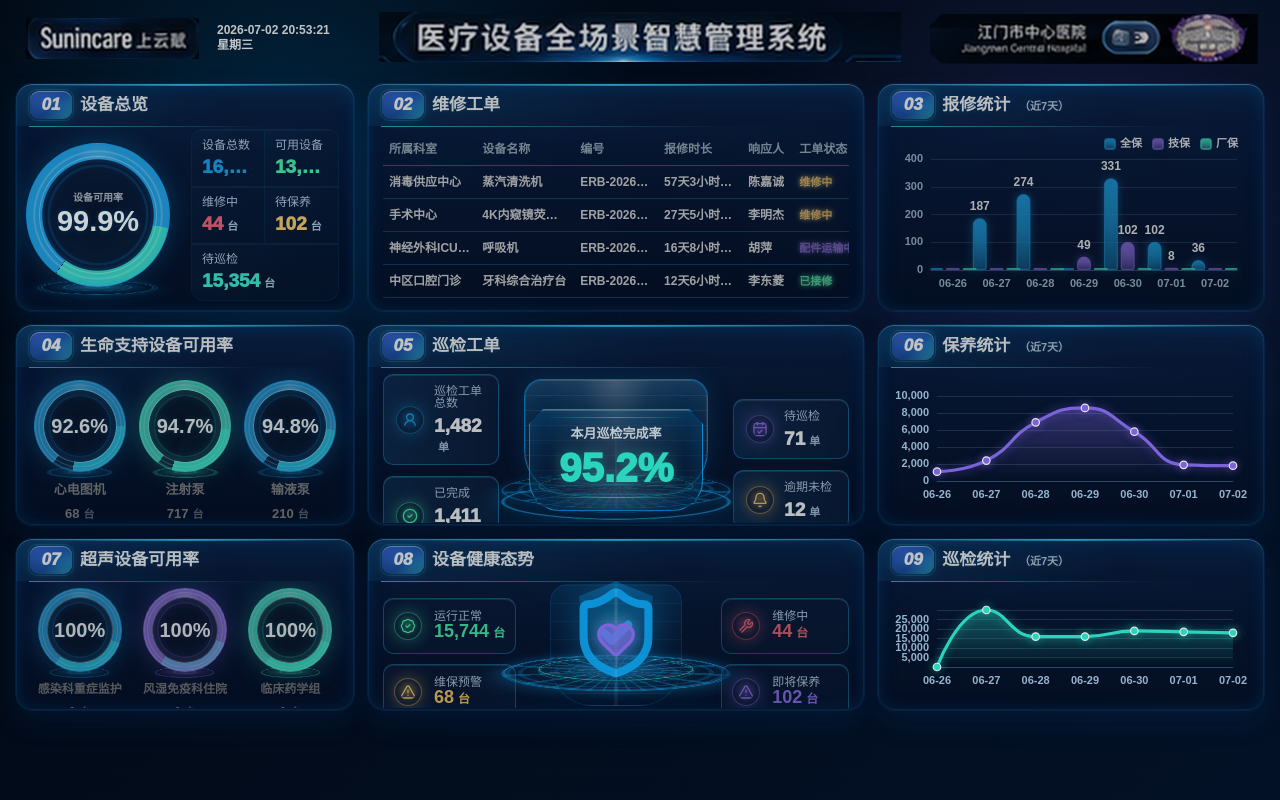
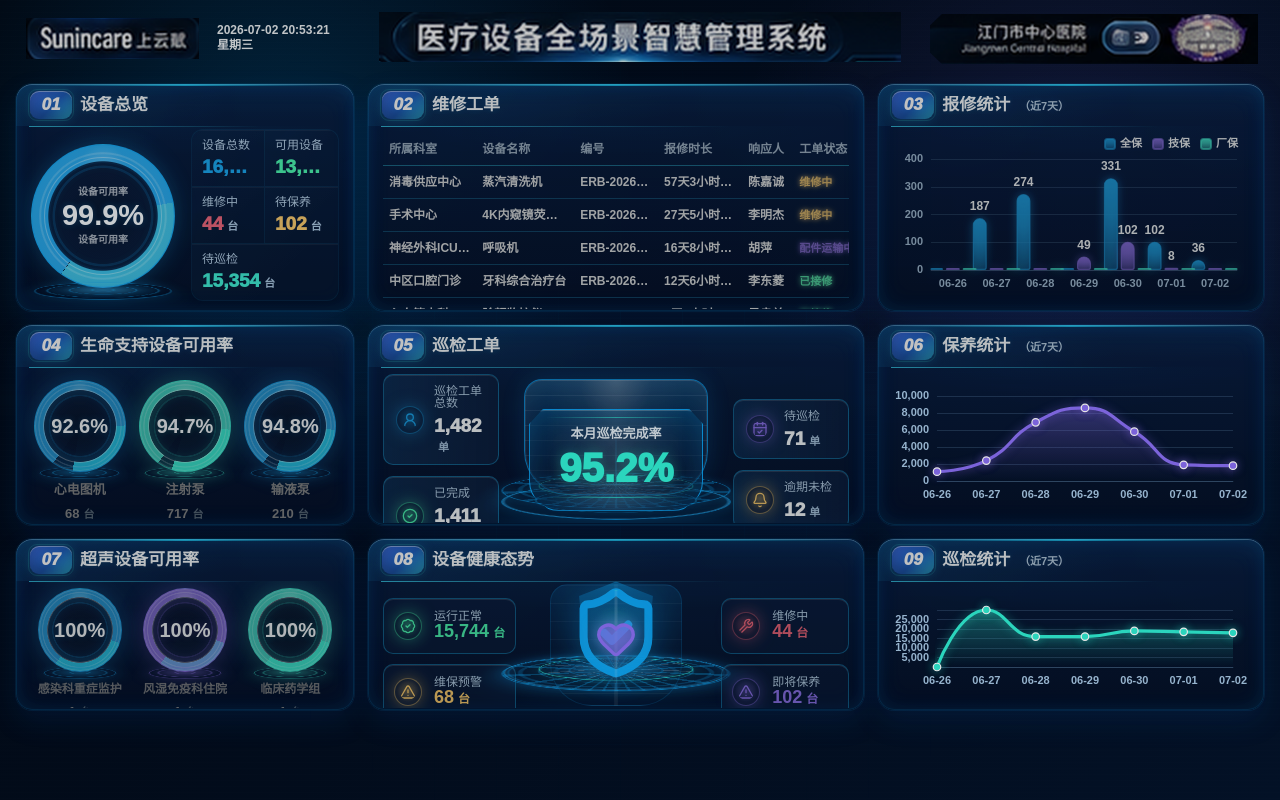
Before and after one commit to Hoshino-wind/medical-dashboard-vue, a Vue app: page / in a window 1280 px wide. Built offline with nearby package versions, Linux system fonts and the light colour scheme.

Commit message:
Refine dashboard ring alignment and table density

```diff
--- a/src/components/MetricRing.vue
+++ b/src/components/MetricRing.vue
@@ -31,6 +31,7 @@ defineProps({
       <div class="metric-inner">
         <div v-if="insideLabel" class="metric-inside-label">{{ insideLabel }}</div>
         <div class="metric-value">{{ value }}%</div>
+        <div v-if="insideLabel && !showFooter" class="metric-inside-caption">{{ insideLabel }}</div>
       </div>
     </div>
     <div v-if="showFooter" class="text-center">
--- a/src/data/dashboard.js
+++ b/src/data/dashboard.js
@@ -140,6 +140,7 @@ export const dashboardData = {
     ["手术中心", "4K内窥镜荧光摄像", "ERB-202606106", "27天5小时59分", "李明杰", "维修中"],
     ["神经外科ICU住院", "呼吸机", "ERB-202606381", "16天8小时53分", "胡萍", "配件运输中"],
     ["中区口腔门诊", "牙科综合治疗台", "ERB-202606516", "12天6小时20分", "李东菱", "已接修"],
+    ["心血管内科", "除颤监护仪", "ERB-202606421", "8天9小时11分", "吴良美", "已接修"],
   ],
   inspectionOrders: {
     rate: 95.2,
--- a/src/styles.css
+++ b/src/styles.css
@@ -521,6 +521,14 @@ select {
   line-height: 1;
 }
 
+.metric-inside-caption {
+  margin-top: 5px;
+  color: color-mix(in srgb, var(--text) 68%, transparent);
+  font-size: 10px;
+  font-weight: 800;
+  line-height: 1;
+}
+
 .metric-ring::before {
   content: "";
   position: absolute;
@@ -573,24 +581,51 @@ select {
   min-width: 0;
   align-items: center;
   justify-content: center;
-  transform: translateX(-8px);
+  transform: translate(-3px, 1px);
+}
+
+.overview-feature-ring {
+  position: relative;
+  isolation: isolate;
+}
+
+.overview-feature-ring::before {
+  content: "";
+  position: absolute;
+  left: 50%;
+  bottom: 7px;
+  z-index: 0;
+  width: 18px;
+  height: 118px;
+  border-radius: 999px;
+  background: linear-gradient(
+    180deg,
+    transparent 0%,
+    color-mix(in srgb, var(--accent) 22%, transparent) 48%,
+    color-mix(in srgb, var(--accent) 48%, transparent) 100%
+  );
+  filter: blur(8px);
+  opacity: 0.62;
+  transform: translateX(-50%);
+  pointer-events: none;
 }
 
 .overview-feature-ring .metric-ring {
-  filter: brightness(0.92) saturate(0.98);
+  z-index: 1;
+  filter: brightness(0.9) saturate(0.96);
   background:
-    radial-gradient(circle at center, color-mix(in srgb, var(--surface-strong) 94%, black 10%) 0 55%, transparent 56%),
-    radial-gradient(circle at center, transparent 0 62%, color-mix(in srgb, white 20%, transparent) 63% 64%, transparent 65% 71%, color-mix(in srgb, var(--accent) 60%, transparent) 72% 74%, transparent 75%),
-    radial-gradient(circle at 50% 17%, color-mix(in srgb, white 32%, transparent), transparent 18%),
+    radial-gradient(circle at center, color-mix(in srgb, var(--surface-strong) 94%, black 10%) 0 54%, transparent 55%),
+    radial-gradient(circle at center, transparent 0 61%, color-mix(in srgb, white 18%, transparent) 62% 63%, transparent 64% 70%, color-mix(in srgb, var(--accent) 66%, transparent) 71% 74%, transparent 75%),
+    radial-gradient(circle at 50% 17%, color-mix(in srgb, white 30%, transparent), transparent 18%),
     conic-gradient(
       from 216deg,
-      color-mix(in srgb, var(--accent) 84%, white 8%) 0 calc(var(--value) * 0.68%),
-      color-mix(in srgb, var(--accent-2) 86%, white 6%) calc(var(--value) * 0.68%) calc(var(--value) * 1%),
-      color-mix(in srgb, var(--accent) 13%, transparent) 0
+      color-mix(in srgb, var(--accent) 86%, white 10%) 0 calc(var(--value) * 0.62%),
+      color-mix(in srgb, #29d7ff 84%, white 6%) calc(var(--value) * 0.62%) calc(var(--value) * 1%),
+      color-mix(in srgb, var(--accent) 14%, transparent) 0
     );
   box-shadow:
-    inset 0 0 22px color-mix(in srgb, var(--accent) 20%, transparent),
-    0 0 24px color-mix(in srgb, var(--accent) 30%, transparent);
+    inset 0 0 22px color-mix(in srgb, var(--accent) 19%, transparent),
+    0 0 22px color-mix(in srgb, var(--accent) 31%, transparent);
 }
 
 .overview-feature-ring .metric-ring::before {
@@ -598,16 +633,16 @@ select {
 }
 
 .overview-feature-ring .metric-ring::after {
-  left: 8%;
-  right: 8%;
-  bottom: -16px;
-  height: 30px;
-  border-color: color-mix(in srgb, var(--accent) 54%, transparent);
+  left: 2%;
+  right: 2%;
+  bottom: -21px;
+  height: 36px;
+  border-color: color-mix(in srgb, var(--accent) 62%, transparent);
   background:
-    repeating-radial-gradient(ellipse at center, transparent 0 10px, color-mix(in srgb, var(--accent) 38%, transparent) 11px 12px, transparent 13px 22px),
-    radial-gradient(ellipse at center, color-mix(in srgb, var(--accent) 38%, transparent), transparent 66%),
-    radial-gradient(ellipse at center, color-mix(in srgb, white 12%, transparent), transparent 44%);
-  box-shadow: 0 0 20px color-mix(in srgb, var(--accent) 24%, transparent);
+    repeating-radial-gradient(ellipse at center, transparent 0 10px, color-mix(in srgb, var(--accent) 42%, transparent) 11px 12px, transparent 13px 22px),
+    radial-gradient(ellipse at center, color-mix(in srgb, var(--accent) 46%, transparent), transparent 67%),
+    radial-gradient(ellipse at center, color-mix(in srgb, white 16%, transparent), transparent 44%);
+  box-shadow: 0 0 24px color-mix(in srgb, var(--accent) 32%, transparent);
 }
 
 .overview-feature-ring .metric-value {
@@ -704,6 +739,18 @@ select {
 
 .availability-grid.availability-life .metric-ring {
   filter: brightness(0.82) saturate(0.92);
+}
+
+.availability-grid .metric-ring::after {
+  left: 6%;
+  right: 6%;
+  bottom: -14px;
+  height: 25px;
+  border-color: color-mix(in srgb, var(--ring-accent, var(--accent)) 56%, transparent);
+  background:
+    repeating-radial-gradient(ellipse at center, transparent 0 8px, color-mix(in srgb, var(--ring-accent, var(--accent)) 40%, transparent) 9px 10px, transparent 11px 17px),
+    radial-gradient(ellipse at center, color-mix(in srgb, var(--ring-accent, var(--accent)) 38%, transparent), transparent 66%);
+  box-shadow: 0 0 18px color-mix(in srgb, var(--ring-accent, var(--accent)) 24%, transparent);
 }
 
 .availability-grid.availability-ultrasound .metric-ring {
```
